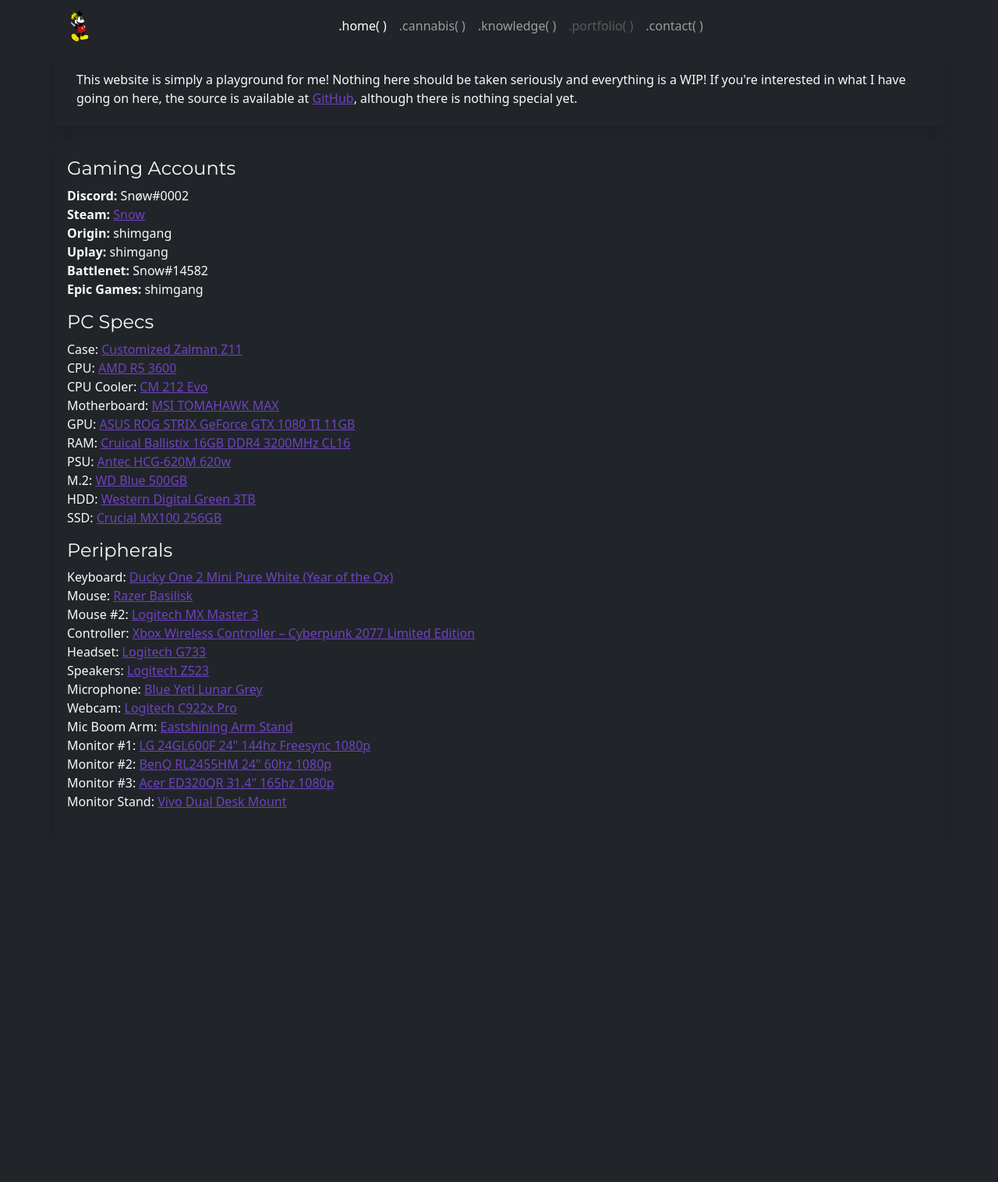
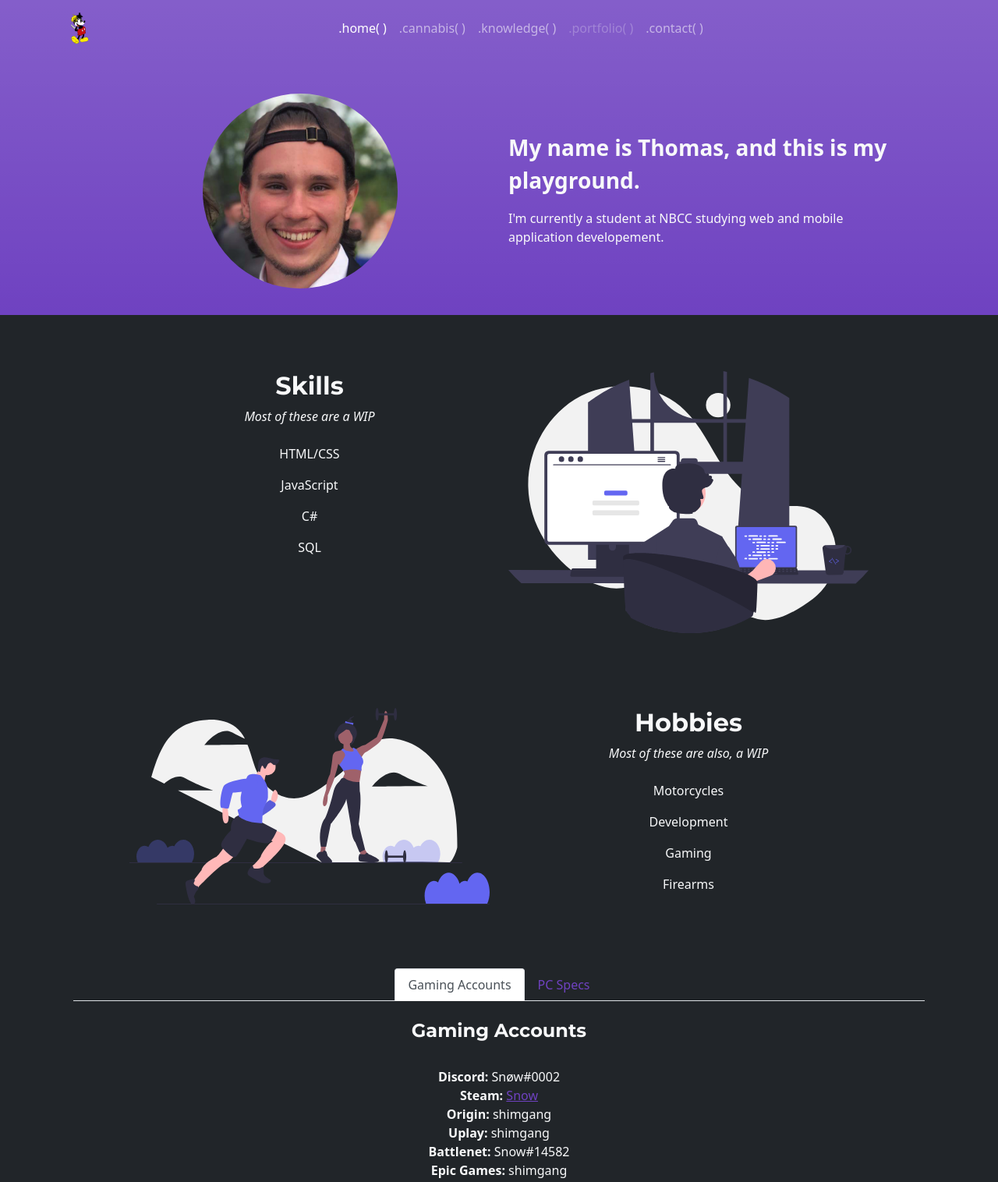
Before and after one commit to thomasgraham18/thomasgraham18.github.io, a website: page html/index.html in a window 1280 px wide. Shown: the whole page at 78% size. Before the commit the page ends 1080 px from the top, so only its background shows below. Drawn offline with nearby package versions, Linux system fonts and the light colour scheme.

Commit message:
home page implantation of new design
totally redisigned the home page, including the nav bar, adding a grid layout, adding heros, adding tabs, etc

```diff
--- a/html/index.html
+++ b/html/index.html
@@ -13,7 +13,9 @@
   <link rel="manifest" href="/../img/favicon/site.webmanifest">
 </head>
 
-<body class="bg-dark">
+<body class="bg-dark text-light">
+
+  <div class="bg-primary bg-gradient">
     <div class="container">
       <nav class="navbar navbar-expand-md navbar-dark">
         <a href="#" class="navbar-brand">
@@ -25,27 +27,86 @@
         </button>
         <div class="collapse navbar-collapse justify-content-center" id="toggleMobileMenu">
           <ul class="navbar-nav">
-          <li><a href="index.html" class="nav-link text-center active">.home( )</a></li>
-          <li><a href="cannabis.html" class="nav-link text-center ">.cannabis( )</a></li>
-          <li><a href="knowledge.html" class="nav-link text-center">.knowledge( )</a></li>
-          <li><a href="#" class="nav-link text-center disabled">.portfolio( )</a></li>
-          <li><a href="contact.html" class="nav-link text-center">.contact( )</a></li>
+            <li class="py-2"><a href="index.html" class="nav-link text-center active">.home( )</a></li>
+            <li class="py-2"><a href="cannabis.html" class="nav-link text-center ">.cannabis( )</a></li>
+            <li class="py-2"><a href="knowledge.html" class="nav-link text-center">.knowledge( )</a></li>
+            <li class="py-2"><a href="#" class="nav-link text-center disabled">.portfolio( )</a></li>
+            <li class="py-2"><a href="contact.html" class="nav-link text-center">.contact( )</a></li>
           </ul>
         </div>
       </nav>
+
+      <div class="row m-4 p-4">
+        <div class=" col-sm-6 col-lg-6 text-center">
+          <img width="250" src="../img/me.png" alt="" class="rounded-circle ">
+        </div>
+        <div class="col-sm-6 col-lg-6 my-4 py-4 text">
+          <p class="fs-3 fw-bold"">
+            My name is Thomas, and this is my playground.
+          </p>
+          <p>
+            I'm currently a student at NBCC studying web and mobile application developement.
+          </p>
+        </div>
+      </div>
+    </div>
   </div>
 
-  <div class=" text-light container shadow">
-    <p class="mx-auto px-3 py-4"> This website is simply a playground for me! Nothing here should be taken seriously
-      and everything is a WIP!
-      If you're interested in what I have going on here, the source is available at <a class="link-primary"
-        href="https://github.com/thomasgraham18/thomasgraham18.github.io">GitHub</a>,
-      although there is nothing special yet.
-    </p>
+  <div class=" text-light container-sm">
+    <div class="row m-5 p-4">
+
+      <div class="col-sm-6 col-lg-6 ">
+        <div class="text-center ">
+          <h2 class="fw-bold">Skills</h2>
+          <p class="fst-italic">Most of these are a WIP</p>
+          <ul class="list-unstyled">
+            <li class="py-2">HTML/CSS</li>
+            <li class="py-2">JavaScript</li>
+            <li class="py-2">C#</li>
+            <li class="py-2">SQL</li>
+          </ul>
+        </div>
       </div>
 
-  <div class=" text-light container shadow mx-auto px-3 py-4"">
-          <h4>Gaming Accounts</h4>
+      <div class="col-sm-6 col-lg-6">
+        <img src="../img/skills.svg" alt="">
+      </div>
+    </div>
+
+    <div class="row m-5 p-4">
+
+      <div class="col-sm-6 col-lg-6 ">
+        <img src="../img/hobbies.svg" alt="">
+      </div>
+
+      <div class="col-sm-6 col-lg-6 text-center ">
+        <h2 class="fw-bold">Hobbies</h2>
+        <p class="fst-italic" > Most of these are also, a WIP</p>
+        <ul class="list-unstyled">
+          <li class="py-2">Motorcycles</li>
+          <li class="py-2">Development</li>
+          <li class="py-2">Gaming</li>
+          <li class="py-2">Firearms</li>
+        </ul>
+
+      </div>
+
+    </div>
+
+    <div class="container text-center">
+      <ul class="nav nav-tabs justify-content-center" id="myTab" role="tablist">
+        <li class="nav-item" role="presentation">
+          <button class="nav-link active" id="home-tab" data-bs-toggle="tab" data-bs-target="#home" type="button"
+            role="tab" aria-controls="home" aria-selected="true">Gaming Accounts</button>
+        </li>
+        <li class="nav-item" role="presentation">
+          <button class="nav-link" id="profile-tab" data-bs-toggle="tab" data-bs-target="#profile" type="button"
+            role="tab" aria-controls="profile" aria-selected="false">PC Specs</button>
+        </li>
+      </ul>
+      <div class="tab-content" id="myTabContent">
+        <div class="tab-pane fade show active" id="home" role="tabpanel" aria-labelledby="home-tab">
+          <h4 class="py-4 fw-bold">Gaming Accounts</h4>
           <p>
             <b>Discord:</b> Snøw#0002 <br>
             <b>Steam: </b><a class=" link-primary" href="https://steamcommunity.com/id/plssendmegames/">Snow</a> <br>
@@ -55,14 +116,18 @@
             <b>Epic Games:</b> shimgang <br>
           </p>
 
-    <h4>PC Specs</h4>
+        </div>
+        <div class="tab-pane fade" id="profile" role="tabpanel" aria-labelledby="profile-tab">
+          <h4 class="py-4 fw-bold">PC Specs</h4>
           <p>
-      Case: <a class="link-primary" href="http://www.newegg.ca/Product/Product.aspx?Item=N82E16811235034">Customized
+            Case: <a class="link-primary"
+              href="http://www.newegg.ca/Product/Product.aspx?Item=N82E16811235034">Customized
               Zalman Z11</a><br>
             CPU: <a class="link-primary"
               href="https://www.amazon.ca/AMD-Ryzen-3600-12-thread-processor/dp/B07STGGQ18/ref=sr_1_1?dchild=1&keywords=3600&qid=1611633957&sr=8-1">AMD
               R5 3600</a><br>
-      CPU Cooler: <a class="link-primary" href="https://www.amazon.com/Cooler-Master-Hyper-Direct-Contact/dp/B005O65JXI">CM
+            CPU Cooler: <a class="link-primary"
+              href="https://www.amazon.com/Cooler-Master-Hyper-Direct-Contact/dp/B005O65JXI">CM
               212 Evo</a><br>
             Motherboard: <a class="link-primary"
               href="https://www.amazon.ca/MSI-Arsenal-Crossfire-Motherboard-Tomahawk/dp/B07WF6ZQST/ref=sr_1_1?dchild=1&keywords=tomahawk+max&qid=1611634008&sr=8-1">MSI
@@ -73,19 +138,24 @@
             RAM: <a class="link-primary"
               href="https://www.amazon.ca/gp/product/B083TRRT16/ref=ppx_yo_dt_b_asin_title_o01_s00?ie=UTF8&psc=1">Cruical
               Ballistix 16GB DDR4 3200MHz CL16</a><br>
-      PSU: <a class="link-primary" href="http://www.newegg.ca/Product/Product.aspx?Item=N82E16817371059">Antec HCG-620M
+            PSU: <a class="link-primary" href="http://www.newegg.ca/Product/Product.aspx?Item=N82E16817371059">Antec
+              HCG-620M
               620w</a><br>
             M.2: <a class="link-primary"
-        href="https://www.amazon.ca/dp/B07YFF3JCN/ref=twister_B082KVPKQ5?_encoding=UTF8&psc=1">WD Blue 500GB </a><br>
-      HDD: <a class="link-primary" href="http://www.newegg.ca/Product/Product.aspx?Item=N82E16822136874">Western Digital
+              href="https://www.amazon.ca/dp/B07YFF3JCN/ref=twister_B082KVPKQ5?_encoding=UTF8&psc=1">WD Blue 500GB
+            </a><br>
+            HDD: <a class="link-primary" href="http://www.newegg.ca/Product/Product.aspx?Item=N82E16822136874">Western
+              Digital
               Green 3TB</a><br>
-      SSD: <a class="link-primary" href="http://www.newegg.ca/Product/Product.aspx?Item=N82E16820148820">Crucial MX100
+            SSD: <a class="link-primary" href="http://www.newegg.ca/Product/Product.aspx?Item=N82E16820148820">Crucial
+              MX100
               256GB</a><br>
           </p>
 
-    <h4>Peripherals</h4>
+          <h4 class="fw-bold">Peripherals</h4>
           <p>
-      Keyboard: <a class="link-primary" href="https://mechanicalkeyboards.com/shop/index.php?l=product_detail&p=5027">Ducky
+            Keyboard: <a class="link-primary"
+              href="https://mechanicalkeyboards.com/shop/index.php?l=product_detail&p=5027">Ducky
               One 2 Mini Pure White (Year of the Ox)</a><br>
             Mouse: <a class="link-primary"
               href="https://www.amazon.ca/Logitech-G602-Wireless-Gaming-Mouse/dp/B00E4MQODC/ref=sr_1_1?ie=UTF8&qid=1471475513&sr=8-1&keywords=Logitech+G602">Razer
@@ -121,9 +191,13 @@
               href="https://www.bestbuy.ca/en-ca/product/acer-31-5-fhd-165hz-1ms-gtg-curved-va-led-freesync-gaming-monitor-ed320qr-sbiipx-black/14763270">Acer
               ED320QR 31.4" 165hz 1080p </a><br>
             Monitor Stand: <a class="link-primary"
-        href="https://www.amazon.ca/gp/product/B009S750LA/ref=ppx_yo_dt_b_asin_title_o05_s01?ie=UTF8&psc=1">Vivo Dual
+              href="https://www.amazon.ca/gp/product/B009S750LA/ref=ppx_yo_dt_b_asin_title_o05_s01?ie=UTF8&psc=1">Vivo
+              Dual
               Desk Mount </a><br>
           </p>
+        </div>
+      </div>
+    </div>
   </div>
 
   <script src="https://cdn.jsdelivr.net/npm/bootstrap@5.1.3/dist/js/bootstrap.bundle.min.js"
```
Also changed, not shown: img/hobbies.svg (added), img/me.png (added), img/skills.svg (added). Lines whose indentation alone changed are shown as unchanged.
